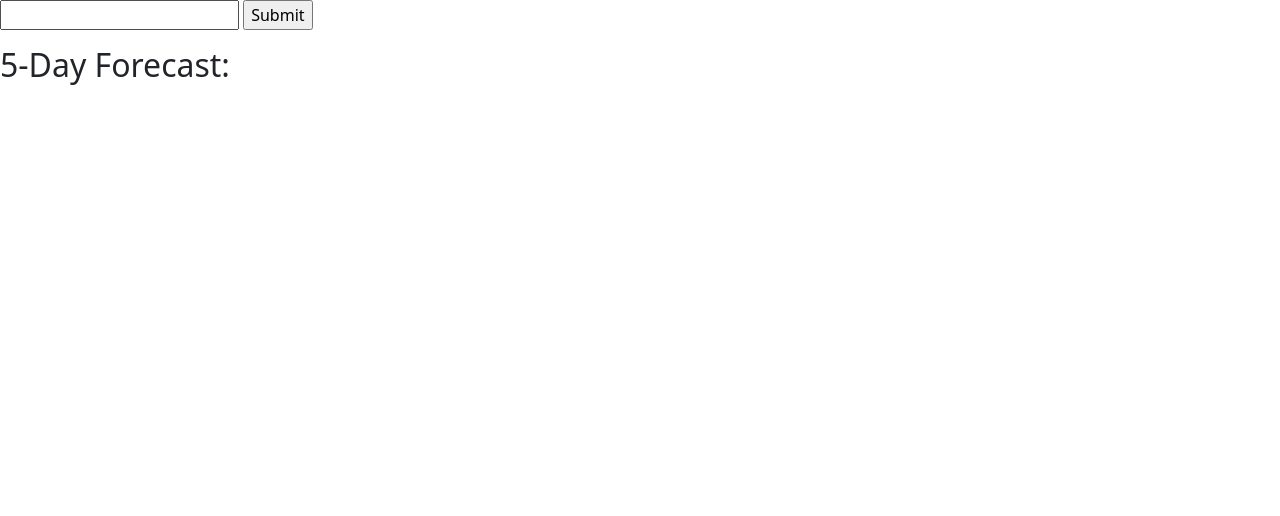
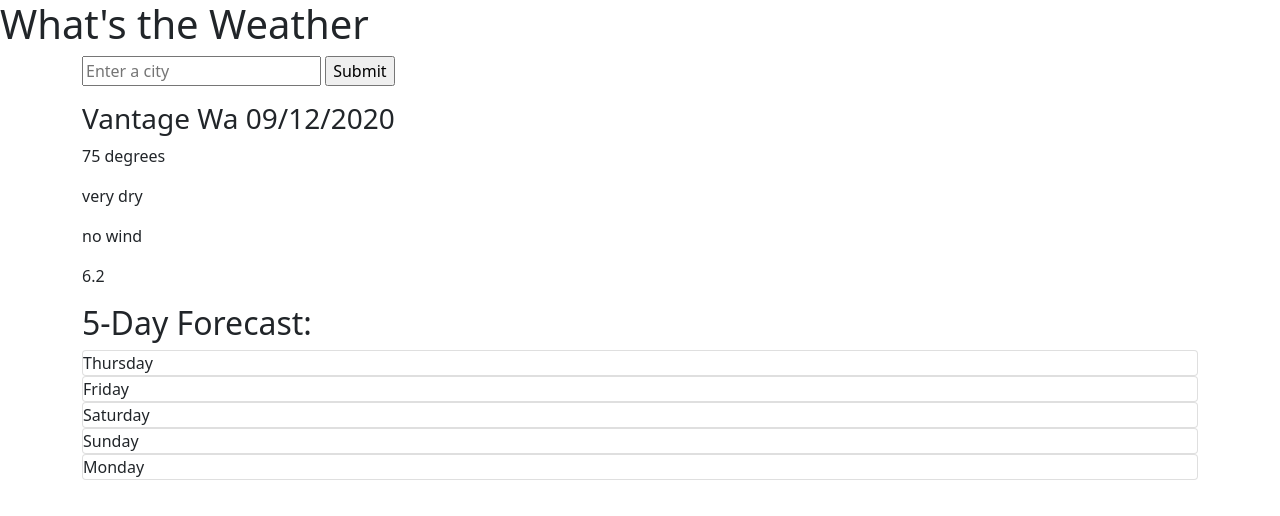
Before and after one commit to MikeyP957/global_weather_calendar, a plain HTML site: page index.html in a window 1280 px wide. Drawn offline with nearby package versions, Linux system fonts and the light colour scheme.

Commit message:
adding variables from html and fetch api

```diff
--- a/index.html
+++ b/index.html
@@ -11,30 +11,30 @@
 <link rel="stylesheet" href="style/style.css">
 </head>
 <body>
-
-    <div class="input">
-        <input type="text" class="location">
-        <input type="submit" value="Submit">
+ <header><h1>What's the Weather</h1></header>
+    <div class="input container">
+        <input type="text" class="location" placeholder="Enter a city">
+        <input type="submit" value="Submit" class= "button">
         <ul class="search-history">
 
         </ul>
     </div>
 
-    <div class="display">
-        <h1 class= "city-date"></h1>
-        <p class="temperature"></p>
-        <p class="humidity"></p>
-        <p class="wind-speed"></p>
-        <p class="uv-index"></p>
+    <div class="display container">
+        <h3 class= "city-date">Vantage Wa 09/12/2020</h3>
+        <p class="temperature">75 degrees</p>
+        <p class="humidity">very dry</p>
+        <p class="wind-speed">no wind</p>
+        <p class="uv-index">6.2</p>
     </div>
 
-    <div class="five-day-display">
+    <div class="five-day-display container">
         <h2>5-Day Forecast:</h2>
-        <div id="day-1" class="day"></div>
-        <div id="day-2" class="day"></div>
-        <div id="day-3" class="day"></div>
-        <div id="day-4" class="day"></div>
-        <div id="day-5" class="day"></div>
+        <div id="day-1" class="day card">Thursday</div>
+        <div id="day-2" class="day card">Friday</div>
+        <div id="day-3" class="day card">Saturday</div>
+        <div id="day-4" class="day card">Sunday</div>
+        <div id="day-5" class="day card">Monday</div>
     </div>
 
     <!--JavaScript link-->
--- a/script/script.js
+++ b/script/script.js
@@ -1,3 +1,21 @@
-// const apiKey = "946fe7531174c49baf0d6b15b83dd09f";
+ const apiKey = "946fe7531174c49baf0d6b15b83dd09f";
 // const inputVal = input.value;
 // const url = `https://api.openweathermap.org/data/2.5/weather?q=${inputVal}&appid=${apiKey}&units=metric`;
+
+var userSubmitBtn = document.querySelector(".button")
+var inputLocation = document.querySelector(".location")
+var cityAndDate = document.querySelector(".city-date")
+var temperature = document.querySelector(".temperature")
+var humidity = document.querySelector(".humidity")
+var windSpeed = document.querySelector(".wind-speed")
+var uvIndex = document.querySelector(".uv-index")
+var dayCard = document.querySelector(".day")
+
+
+userSubmitBtn.addEventListener("click",function(){
+    fetch("api.openweathermap.org/data/2.5/forecast?q="+ inputLocation.value +"&appid="+ apiKey)
+ .then(response => response.json())
+ .then(data => console.log(data))
+
+ .catch(err => alert("Wrong city"))
+} )
```
